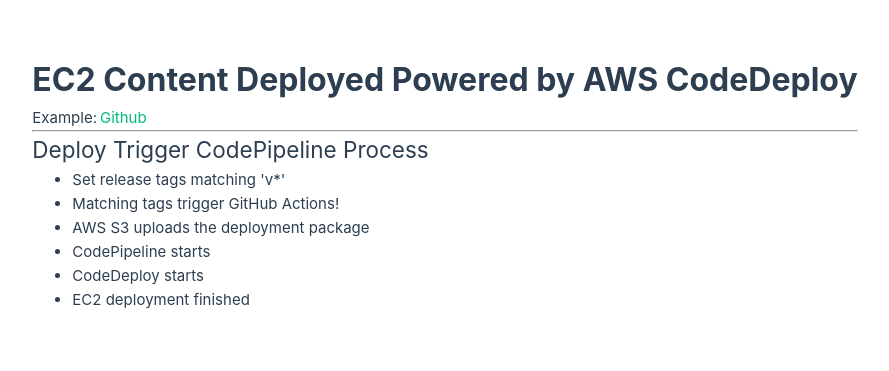
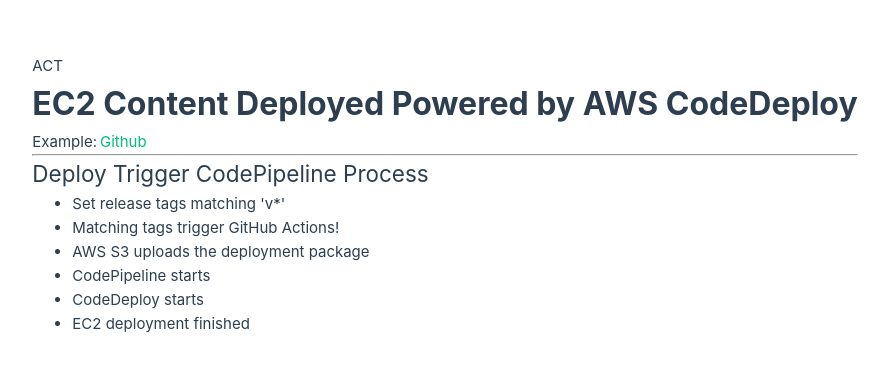
Before and after one commit to yoshitaka-motomura/aws-frontend-s3-deploy, a Vue app: page / in a window 1280 px wide. Shown: the part 217-588 px from the top of the page, without its empty margins (195-1084 px from the left). Built offline with nearby package versions, Linux system fonts and the light colour scheme.

Commit message:
App.vue を更新

```diff
--- a/src/App.vue
+++ b/src/App.vue
@@ -2,6 +2,7 @@
 
 <template>
   <main>
+　　　<p>ACT</p>
     <h1>EC2 Content Deployed Powered by AWS CodeDeploy</h1>
     <p>
       Example:<a href="https://github.com/yoshitaka-motomura/aws-frontend-s3-deploy" target="_blank"
```
